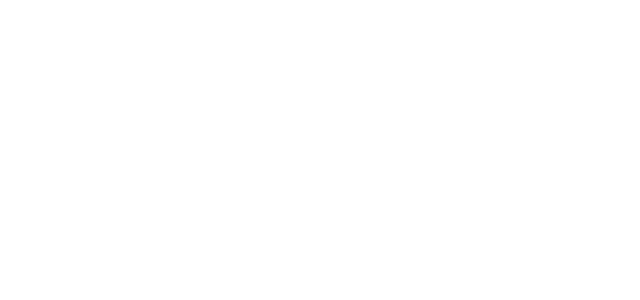
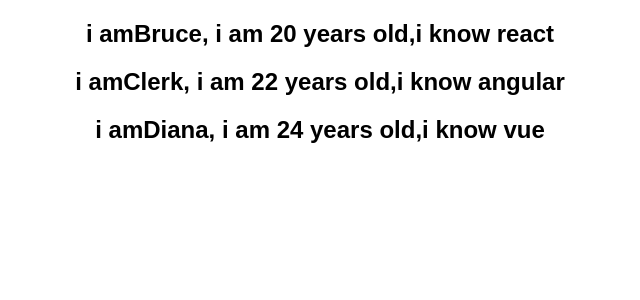
Before and after one commit to mohammadyazarloo2/react-lessons, a React (Create React App) app: page / in a window 1280 px wide. Shown: the top 300 px of the page, without its empty margins (320-960 px from the left). Built offline with nearby package versions, Linux system fonts and the light colour scheme.

Commit message:
rendering list

```diff
--- a/src/App.js
+++ b/src/App.js
@@ -12,15 +12,11 @@
 import ParentComponent from './components/ParentComponent';
 import CounterTime from './components/CounterTime'
 import UserGreeting from './components/UserGreeting';
+import NameList from './components/NameList';
 
 class App extends Component {
 
-  constructor(props){
-    super(props)
-    this.state={
-      isLoggedIn:false
-    }
-  }
+
 
 
 
@@ -28,11 +24,12 @@
     return (
       <div className="App">
 
-        <UserGreeting />
 
+        <NameList />
 
 
         {/*
+        <UserGreeting />
         <CounterTime />
         <ParentComponent />
         <EventBind />
--- /dev/null
+++ b/src/components/NameList.js
@@ -0,0 +1,36 @@
+import React from 'react'
+import Person from './Person'
+
+function NameList(){
+    const persons=[
+        {
+            id:1,
+            name:'Bruce',
+            age:20,
+            skill:'react'
+        },
+        {
+            id:2,
+            name:'Clerk',
+            age:22,
+            skill:'angular',
+        },
+        {
+            id:3,
+            name:'Diana',
+            age:24,
+            skill:'vue'
+        }
+    ]
+const personsList=persons.map(person =><Person person={person} />)
+
+    return(
+        <div>
+            {
+                personsList
+            }
+        </div>
+    )
+}
+
+export default NameList
--- /dev/null
+++ b/src/components/Person.js
@@ -0,0 +1,13 @@
+import React from 'react'
+
+function Person({person}){
+    return(
+        <div>
+            <h2>
+                i am{person.name}, i am {person.age} years old,i know {person.skill}
+            </h2>
+        </div>
+    )
+}
+
+export default Person
```
